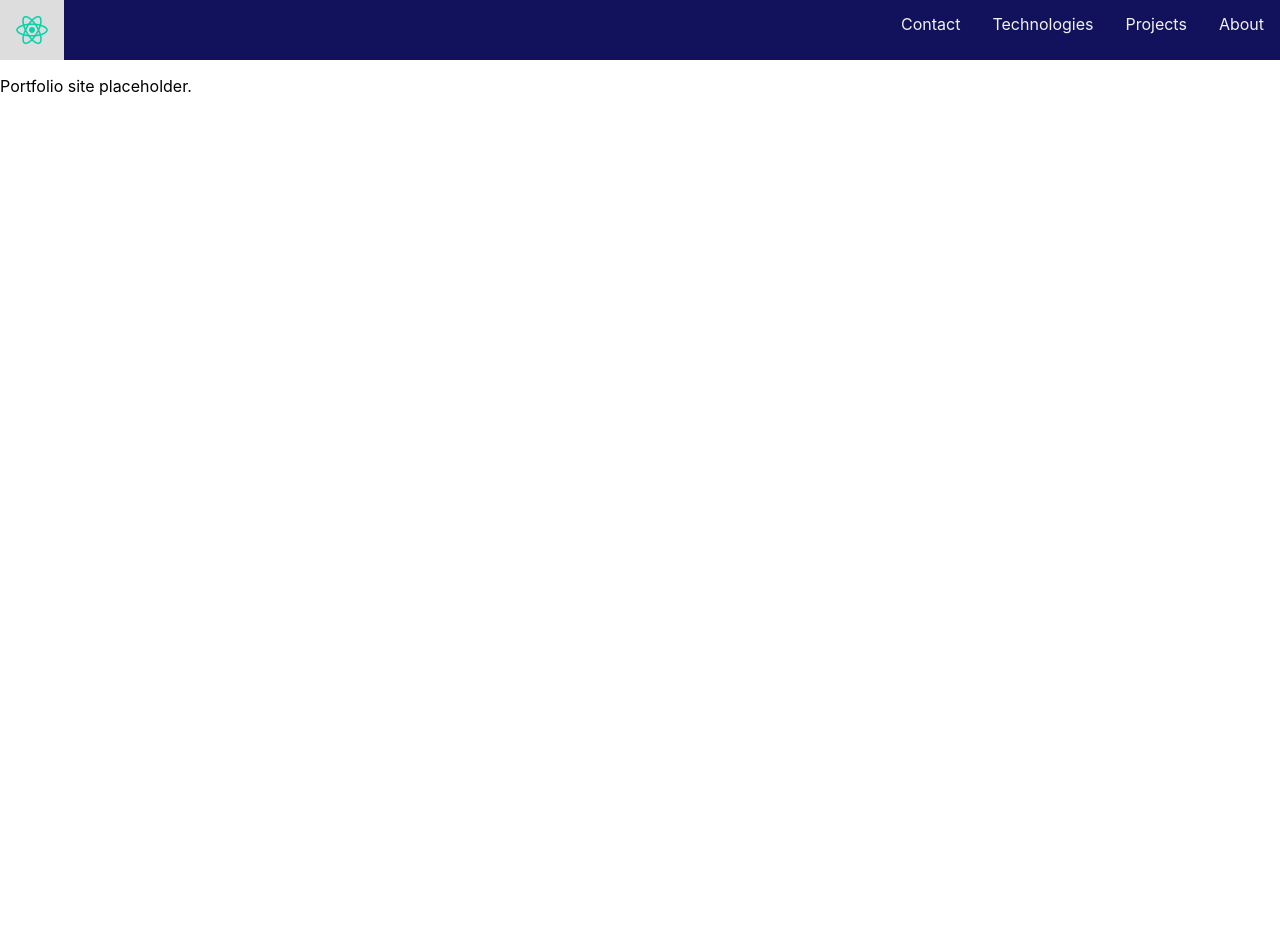
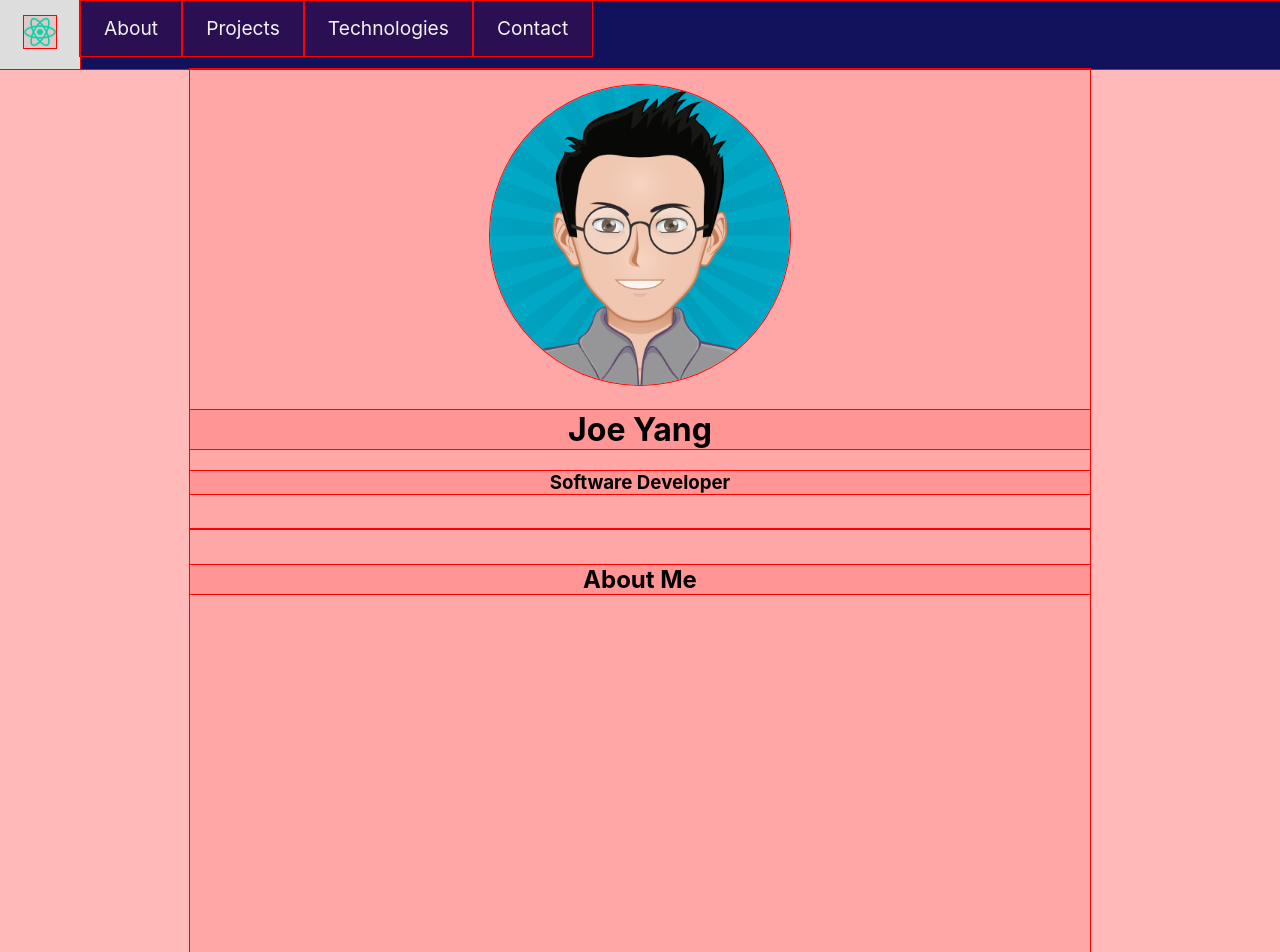
Before and after one commit to jyang81/portfolio-frontend, a React (Create React App) app: page / in a window 1280 px wide. Shown: the top 952 px of the page. Before the commit the page ends 800 px from the top, so only its background shows below. Built offline with nearby package versions, Linux system fonts and the light colour scheme.

Commit message:
setup components (frame)

```diff
--- a/src/App.js
+++ b/src/App.js
@@ -1,17 +1,22 @@
 import React from 'react';
 // import './App.css';
 import Nav from './components/Nav';
+import Home from './components/Home';
+import About from './components/About';
+import Projects from './components/Projects';
+import Contact from './components/Contact';
+import Footer from './components/Footer';
 
 
 function App() {
   return (
     <div>
-      <header>
       <Nav />
-        <p>
-          Portfolio site placeholder.
-        </p>
-      </header>
+      <Home />
+      <About />
+      <Projects />
+      <Contact />
+      <Footer />
     </div>
   );
 }
--- a/src/components/About.js
+++ b/src/components/About.js
@@ -0,0 +1,11 @@
+import React from 'react';
+
+const About = () => {
+    return (
+        <main>
+            <h2>About Me</h2>
+        </main>
+    );
+};
+
+export default About;
--- a/src/components/Contact.js
+++ b/src/components/Contact.js
@@ -0,0 +1,11 @@
+import React from 'react';
+
+const Contact = () => {
+    return (
+        <main>
+            <h2>Get in Touch</h2>
+        </main>
+    );
+};
+
+export default Contact;
--- /dev/null
+++ b/src/components/Footer.js
@@ -0,0 +1,11 @@
+import React from 'react';
+
+const Footer = () => {
+    return (
+        <footer>
+            Footer
+        </footer>
+    );
+};
+
+export default Footer;
--- a/src/components/Home.js
+++ b/src/components/Home.js
@@ -0,0 +1,13 @@
+import React from 'react';
+
+const Home = () => {
+    return (
+        <main>
+            <img src="myAvatar.png" alt="avatar" className="mainimage" />
+            <h1>Joe Yang</h1>
+            <h3>Software Developer</h3>
+        </main>
+    );
+};
+
+export default Home;
--- a/src/components/Nav.js
+++ b/src/components/Nav.js
@@ -4,10 +4,10 @@ import React from 'react';
 const Nav = () => {
     return (
         <nav>
-            <div id="name">
-                <a href="#home"><img src="logo512.png" className="logo" alt="Joe Yang logo" /></a>
-                {/* <span>Joe Yang</span> */}
-            </div>
+
+            <a href="#home"><img src="logo192.png" className="logo" alt="Joe Yang logo" /></a>
+
+
             <div>
                 <a href="#about">About</a>
                 <a href="#projects">Projects</a>
--- a/src/components/Projects.js
+++ b/src/components/Projects.js
@@ -0,0 +1,11 @@
+import React from 'react';
+
+const Projects = () => {
+    return (
+        <main>
+            <h2>Projects</h2>
+        </main>
+    );
+};
+
+export default Projects;
--- a/src/index.css
+++ b/src/index.css
@@ -1,3 +1,11 @@
+
+/* USE FOR DEBUGGING */
+html * {
+    background: rgba(255, 0, 0, .1);
+    box-shadow: 0 0 0 1px red;
+}
+
+
 body {
   margin: 0;
   font-family: -apple-system, BlinkMacSystemFont, "Segoe UI", "Roboto", "Oxygen",
@@ -20,18 +28,20 @@ nav {
 
 nav .logo {
   max-height: 2rem;
-  float: left;
-
+  /* float: left; */
+  margin: 0px;
+  padding: 0px;
 }
 
 nav a {
-  float: right;
+  float: left;
   display: block;
   color: #f2f2f2;
   text-align: center;
-  padding: 14px 16px;
+  padding: 1rem 1.5rem;
   text-decoration: none;
-  font-size: 1rem;
+  font-size: 1.2rem;
+  margin: 0;
 }
 
 nav a:hover {
@@ -48,6 +58,25 @@ nav .icon {
   display: none;
 }
 
-#name {
+/* #name {
   float: left;
+} */
+
+main {
+  text-align: center;
+  min-height: 400px;
+  max-width: 900px;
+  margin: 0 auto;
+  padding: 1rem 0;
 }
+
+footer {
+  min-height: 100px;
+  text-align: center;
+  padding: 1rem;
+}
+
+.mainimage {
+  border-radius: 50%;
+  max-height: 300px;
+}
```
Also changed, not shown: public/myAvatar.png (added), 1 other file (tests, documents, lock files or other folders).
